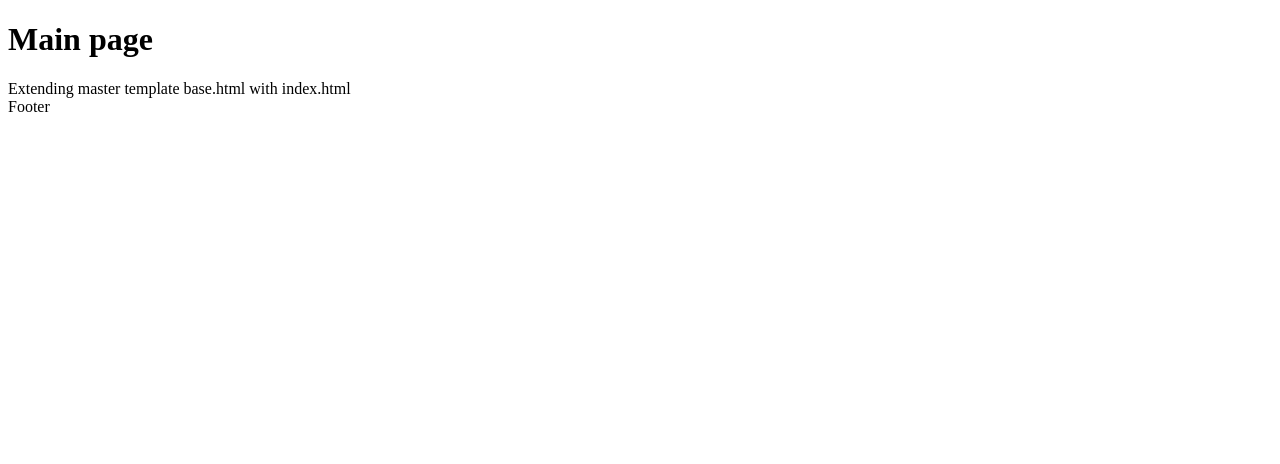
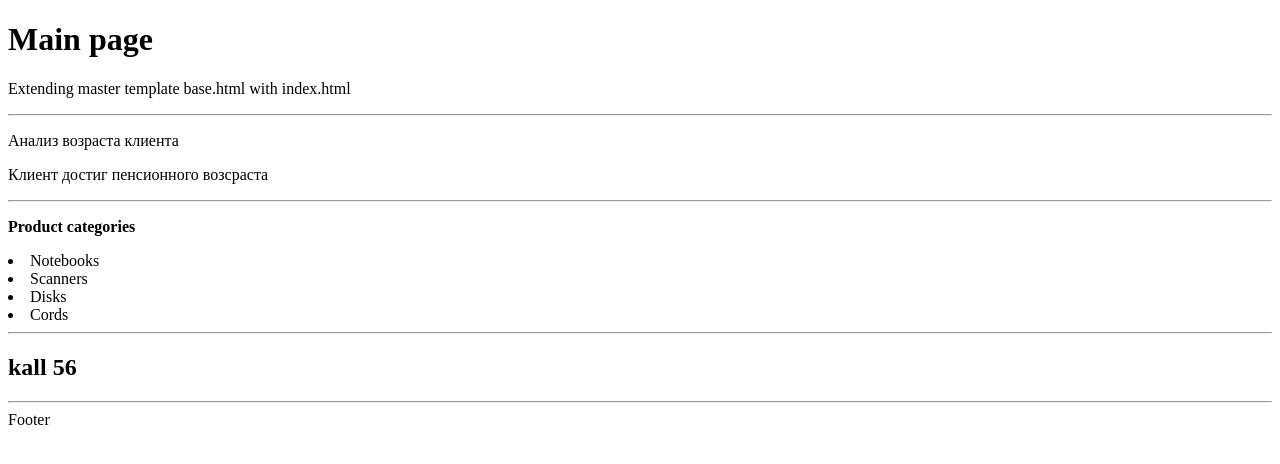
Before and after one commit to sidelkovsky/postolit_ch03, a Django app: page / in a window 1280 px wide. Shown: the top 464 px of the page. Run offline with Django 3.2, Linux system fonts and the light colour scheme.

Commit message:
Chapter 5 complete

```diff
--- a/hello/firstapp/views.py
+++ b/hello/firstapp/views.py
@@ -3,8 +3,12 @@ from django.http import HttpResponse, HttpResponseRedirect, HttpResponsePermanen
 
 
 def index(request):
+    data = {
+        "age": 66,
+        "cat": ["Notebooks", "Scanners", "Disks", "Cords"]
+    }
 
-    return render(request, "firstapp/index.html")
+    return render(request, "firstapp/index.html", context=data)
 
     # header = "Personal Data"
     # langs = ["English", "German", "Spanish"]
--- a/hello/templates/firstapp/index.html
+++ b/hello/templates/firstapp/index.html
@@ -1,4 +1,39 @@
 {% extends "firstapp/base.html" %}
 {% block title %}Index Page{% endblock title %}
 {% block header %}Main page{% endblock header %}
-{% block content %} Extending master template base.html with index.html{% endblock content %}
+{% block content %}
+
+<p>Extending master template base.html with index.html</p>
+
+
+<hr>
+
+<p>Анализ возраста клиента</p>
+
+{% if age > 65 %}
+<p>Клиент достиг пенсионного возсраста</p>
+{% else %}
+<p>Клиент не является пенсионером</p>
+{% endif %}
+
+<hr>
+
+<p><b>Product categories</b></p>
+
+{% for i in cat %}
+    <li>{{ i }}</li>
+{% empty %}
+    <p>Nothing found</p>
+{% endfor %}
+
+<hr>
+
+{% with name="kall"  num=56 %}
+
+    <h2>{{ name }} {{ num }} </h2>
+
+{% endwith %}
+
+<hr>
+
+{% endblock content %}
```
